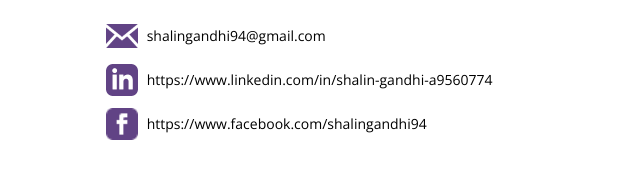
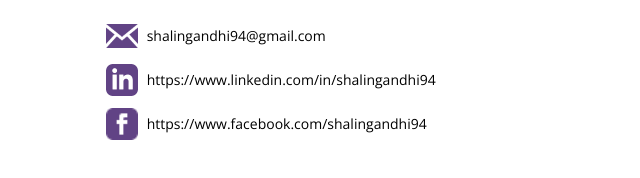
Before and after one commit to shalin-gandhi/personalWebsite, a plain HTML site: page index.html in a window 1280 px wide. Shown: the part 3017-3195 px from the top of the page, 338-978 px from the left. Drawn offline with nearby package versions, Linux system fonts and the light colour scheme.

Commit message:
Change linkedin link

```diff
--- a/index.html
+++ b/index.html
@@ -212,9 +212,9 @@
 						</a>
 					</div>
 					<div class="contact-block">
-						<a href="https://www.linkedin.com/in/shalin-gandhi-a9560774" target="_blank">
+						<a href="https://www.linkedin.com/in/shalingandhi94" target="_blank">
 							<img class="contact-icon" alt="LinkedIn" src="images/ilinkedin.png"/>
-							<span class="contact-link">https://www.linkedin.com/in/shalin-gandhi-a9560774</span>
+							<span class="contact-link">https://www.linkedin.com/in/shalingandhi94</span>
 						</a>
 					</div>
 					<div class="contact-block">
```
